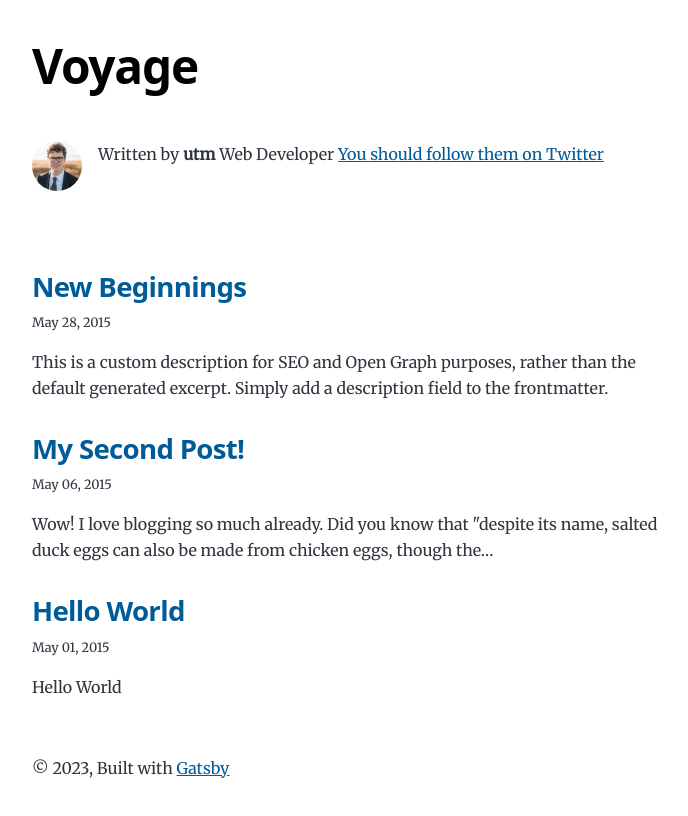
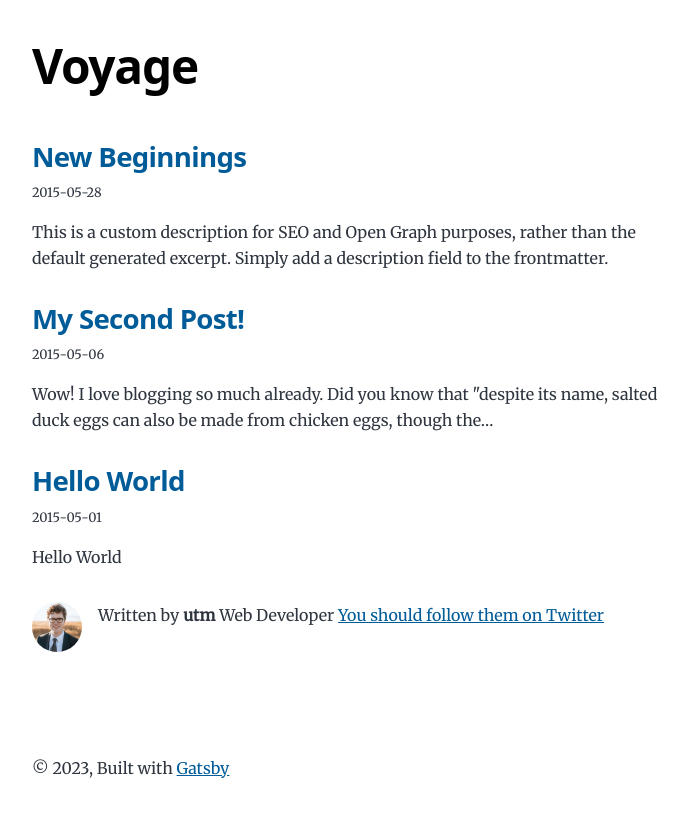
Before and after one commit to watsumi/voyage, a Gatsby site in the folder voyage/: page / in a window 1280 px wide. Shown: the whole page, without its empty margins (292-980 px from the left). Built offline with nearby package versions, Linux system fonts and the light colour scheme; Gatsby itself is replaced by a stand-in of ours.

Commit message:
create article component

```diff
--- /dev/null
+++ b/voyage/src/components/article.js
@@ -0,0 +1,53 @@
+import * as React from "react"
+import { Link } from "gatsby"
+import Image from "gatsby-image"
+import kebabCase from "lodash/kebabCase"
+
+const Article = ({ post, title, tags, thumbnail }) => {
+  return (
+    <li className="article-list" key={post.fields.slug}>
+      <article
+        className="post-list-item"
+        itemScope
+        itemType="http://schema.org/Article"
+      >
+        <header>
+          <h2>
+            <Link to={post.fields.slug} itemProp="url">
+              <span itemProp="headline">{title}</span>
+            </Link>
+          </h2>
+          <small>{post.frontmatter.date}</small>
+        </header>
+        <div className="summary-box">
+          <Image
+            className="image-wrapper"
+            fluid={thumbnail}
+            alt={title}
+          />
+          <div className="description-box">
+            <div className="tags-article">
+              {tags && tags.length > 0 && tags.map(tag => {
+                return (
+                  <Link to={`/tags/${kebabCase(tag)}/`} itemProp="url">
+                    <span itemProp="tag">#{tag}</span>
+                  </Link>
+                )
+              })}
+            </div>
+            <section>
+              <p
+                dangerouslySetInnerHTML={{
+                  __html: post.frontmatter.description || post.excerpt,
+                }}
+                itemProp="description"
+              />
+            </section>
+          </div>
+        </div>
+      </article>
+    </li>
+  )
+}
+
+export default Article
--- a/voyage/src/pages/index.js
+++ b/voyage/src/pages/index.js
@@ -1,6 +1,7 @@
 import * as React from "react"
-import { Link, graphql } from "gatsby"
+import { graphql } from "gatsby"
 
+import Article from "../components/article"
 import Bio from "../components/bio"
 import Layout from "../components/layout"
 import Seo from "../components/seo"
@@ -12,51 +13,30 @@ const BlogIndex = ({ data, location }) => {
   if (posts.length === 0) {
     return (
       <Layout location={location} title={siteTitle}>
-        <Bio />
         <p>
           No blog posts found. Add markdown posts to "content/blog" (or the
           directory you specified for the "gatsby-source-filesystem" plugin in
           gatsby-config.js).
         </p>
+        <Bio />
       </Layout>
     )
   }
 
   return (
     <Layout location={location} title={siteTitle}>
-      <Bio />
       <ol style={{ listStyle: `none` }}>
         {posts.map(post => {
           const title = post.frontmatter.title || post.fields.slug
+          const tags = post.frontmatter.tags || []
+          const thumbnail = post.frontmatter.thumbnail?.childImageSharp.fluid;
 
           return (
-            <li key={post.fields.slug}>
-              <article
-                className="post-list-item"
-                itemScope
-                itemType="http://schema.org/Article"
-              >
-                <header>
-                  <h2>
-                    <Link to={post.fields.slug} itemProp="url">
-                      <span itemProp="headline">{title}</span>
-                    </Link>
-                  </h2>
-                  <small>{post.frontmatter.date}</small>
-                </header>
-                <section>
-                  <p
-                    dangerouslySetInnerHTML={{
-                      __html: post.frontmatter.description || post.excerpt,
-                    }}
-                    itemProp="description"
-                  />
-                </section>
-              </article>
-            </li>
+            <Article post={post} title={title} tags={tags} thumbnail={thumbnail} />
           )
         })}
       </ol>
+      <Bio />
     </Layout>
   )
 }
@@ -84,9 +64,17 @@ export const pageQuery = graphql`
           slug
         }
         frontmatter {
-          date(formatString: "MMMM DD, YYYY")
+          date(formatString: "YYYY-MM-DD")
           title
           description
+          tags
+          thumbnail {
+            childImageSharp {
+              fluid(maxWidth: 1280) {
+                ...GatsbyImageSharpFluid
+              }
+            }
+          }
         }
       }
     }
```
